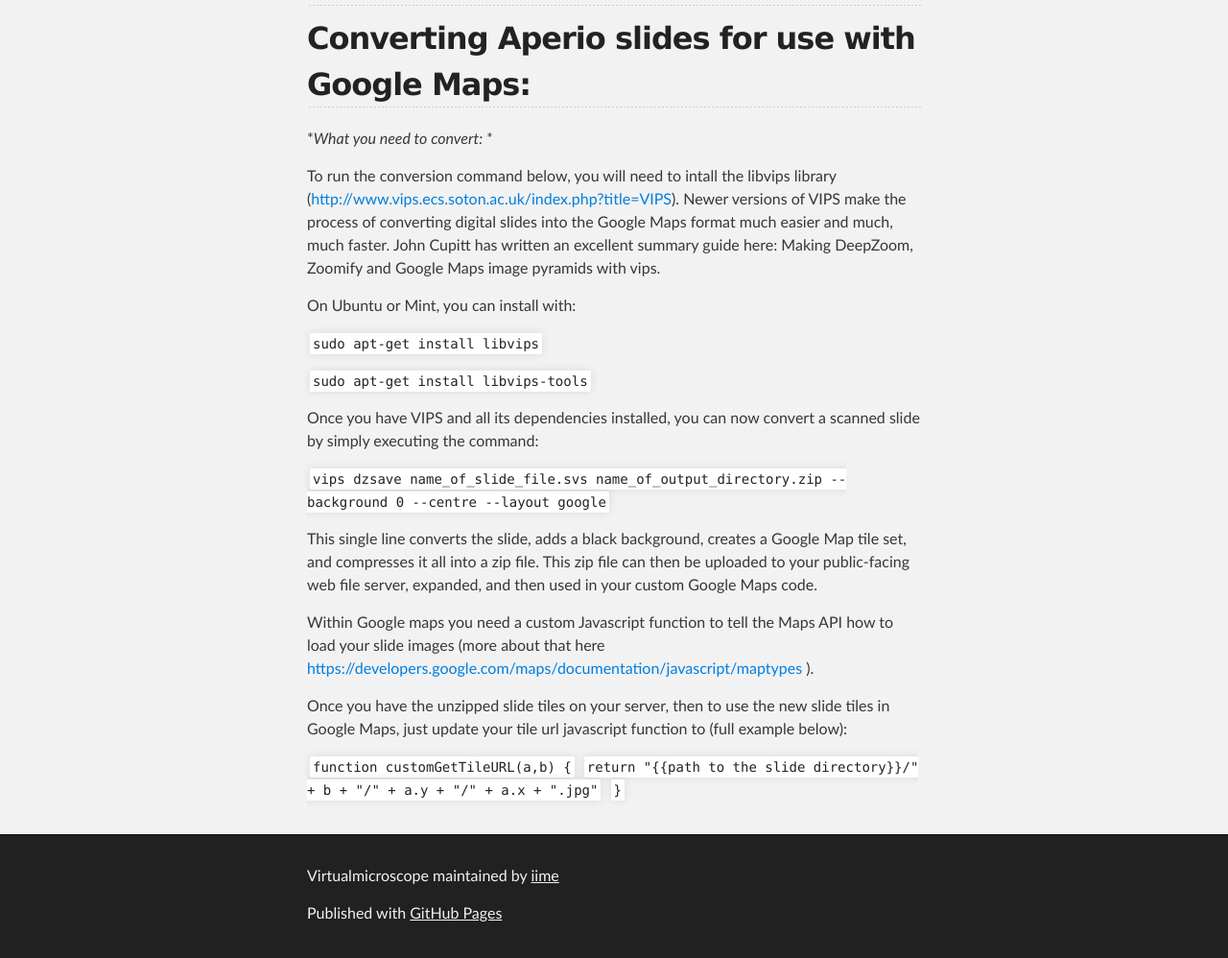
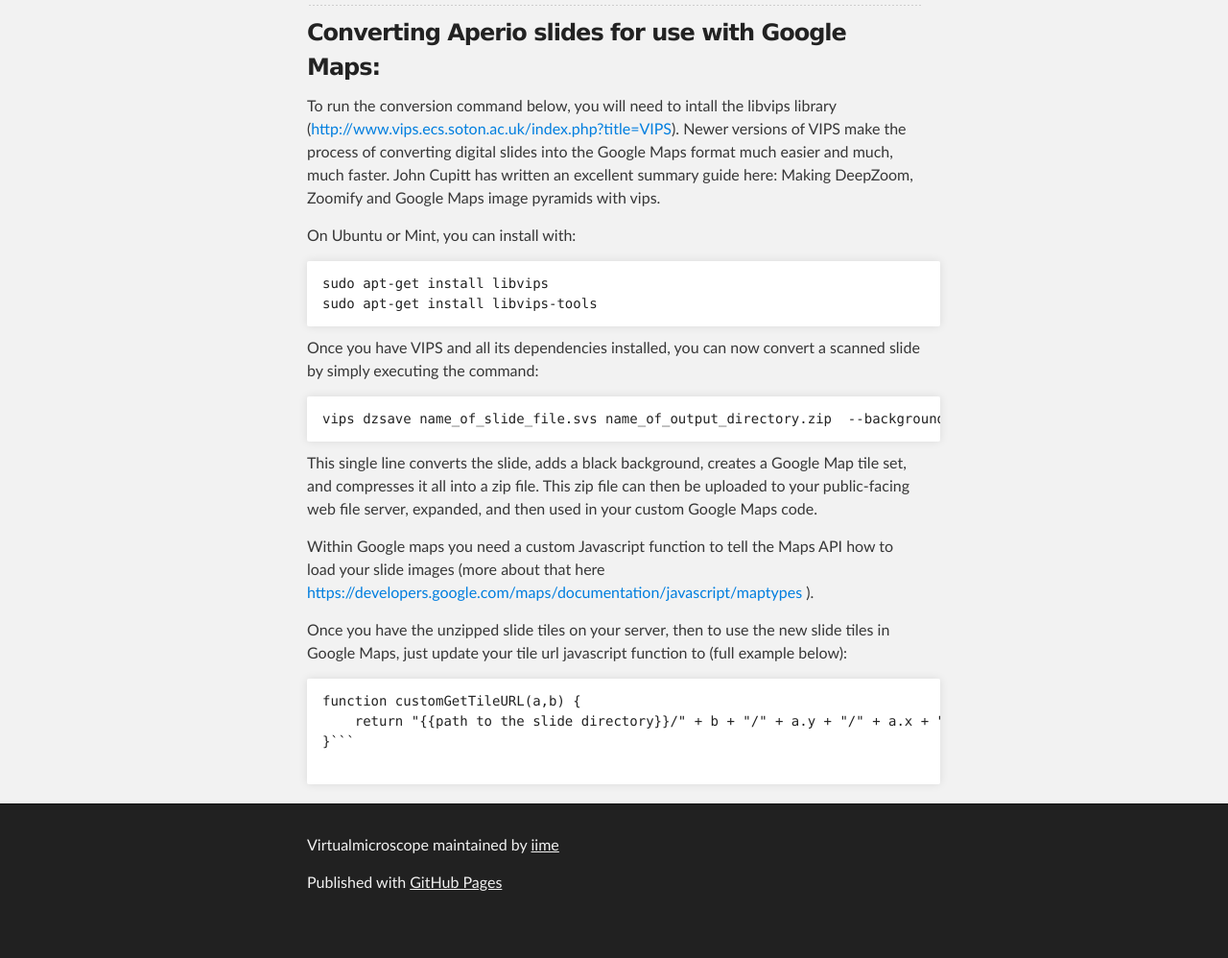
Before and after one commit to iime/virtualmicroscope, a plain HTML site: page index.html in a window 1280 px wide. Shown: the part 660-1658 px from the top of the page at 96% size. After the commit the page ends 1626 px from the top, so only its background shows below. Drawn offline with Linux system fonts and the light colour scheme.

````diff
--- a/index.html
+++ b/index.html
@@ -21,6 +21,10 @@
           <h1 id="project_title">Virtualmicroscope</h1>
           <h2 id="project_tagline">NYU School of Medicine Virtual Microscope Application</h2>
 
+            <section id="downloads">
+              <a class="zip_download_link" href="https://github.com/iime/virtualmicroscope/zipball/master">Download this project as a .zip file</a>
+              <a class="tar_download_link" href="https://github.com/iime/virtualmicroscope/tarball/master">Download this project as a tar.gz file</a>
+            </section>
         </header>
     </div>
 
@@ -45,22 +49,21 @@
 
 <hr>
 
-<h2>
-<a id="converting-aperio-slides-for-use-with-google-maps" class="anchor" href="#converting-aperio-slides-for-use-with-google-maps" aria-hidden="true"><span aria-hidden="true" class="octicon octicon-link"></span></a>Converting Aperio slides for use with Google Maps:</h2>
-
-<p>*<em>What you need to convert: *</em> </p>
+<h3>
+<a id="converting-aperio-slides-for-use-with-google-maps" class="anchor" href="#converting-aperio-slides-for-use-with-google-maps" aria-hidden="true"><span aria-hidden="true" class="octicon octicon-link"></span></a>Converting Aperio slides for use with Google Maps:</h3>
 
 <p>To run the conversion command below, you will need to intall the libvips library (<a href="http://www.vips.ecs.soton.ac.uk/index.php?title=VIPS">http://www.vips.ecs.soton.ac.uk/index.php?title=VIPS</a>).  Newer versions of VIPS make the process of converting digital slides into the Google Maps format much easier and much, much faster. John Cupitt has written an excellent summary guide here: Making DeepZoom, Zoomify and Google Maps image pyramids with vips.</p>
 
 <p>On Ubuntu or Mint, you can install with:</p>
 
-<p><code>sudo apt-get install libvips</code></p>
-
-<p><code>sudo apt-get install libvips-tools</code></p>
+<pre><code>sudo apt-get install libvips
+sudo apt-get install libvips-tools
+</code></pre>
 
 <p>Once you have VIPS and all its dependencies installed, you can now convert a scanned slide by simply executing the command:</p>
 
-<p><code>vips dzsave name_of_slide_file.svs name_of_output_directory.zip  --background 0 --centre --layout google</code></p>
+<pre><code>vips dzsave name_of_slide_file.svs name_of_output_directory.zip  --background 0 --centre --layout google
+</code></pre>
 
 <p>This single line converts the slide, adds a black background, creates a Google Map tile set, and compresses it all into a zip file.  This zip file can then be uploaded to your public-facing web file server, expanded, and then used in your custom Google Maps code.   </p>
 
@@ -68,9 +71,11 @@
 
 <p>Once you have the unzipped slide tiles on your server, then to use the new slide tiles in Google Maps, just update your tile url javascript function to (full example below):</p>
 
-<p><code>function customGetTileURL(a,b) {</code>
-         <code>return "{{path to the slide directory}}/" + b + "/" + a.y + "/" + a.x + ".jpg"</code>
-<code>}</code></p>
+<pre><code>function customGetTileURL(a,b) {
+    return "{{path to the slide directory}}/" + b + "/" + a.y + "/" + a.x + ".jpg"
+}```
+
+</code></pre>
       </section>
     </div>
 
````
Also changed, not shown: params.json (+1 -1 lines).
